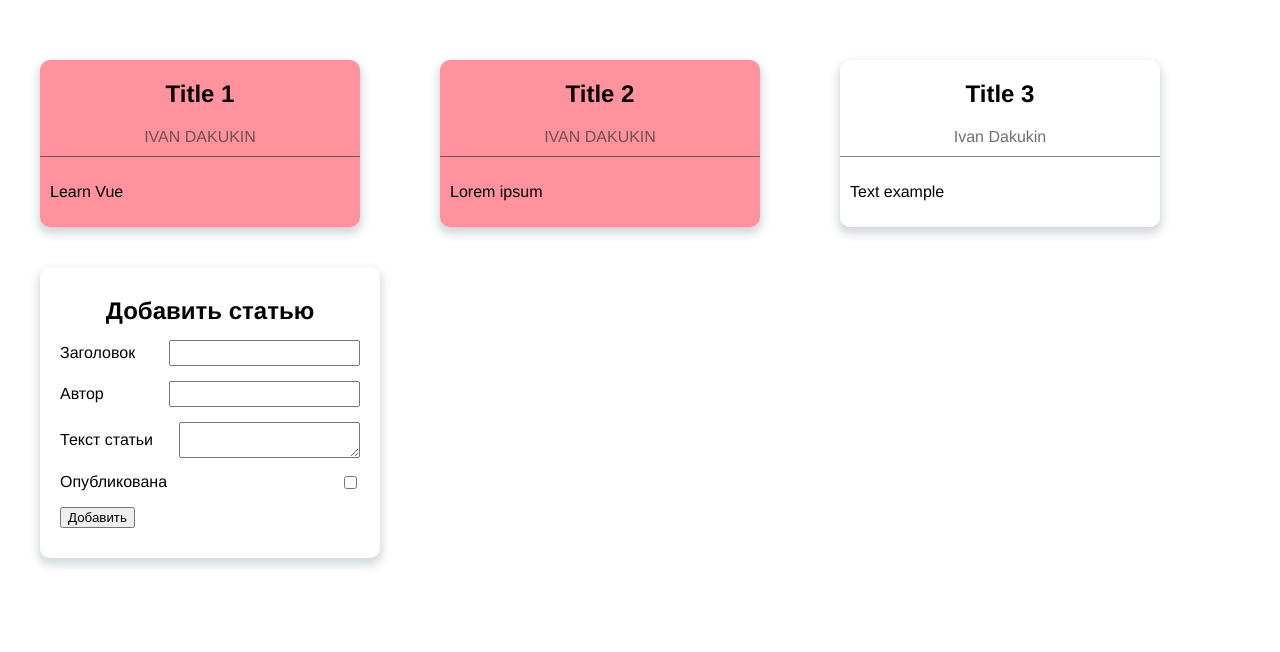
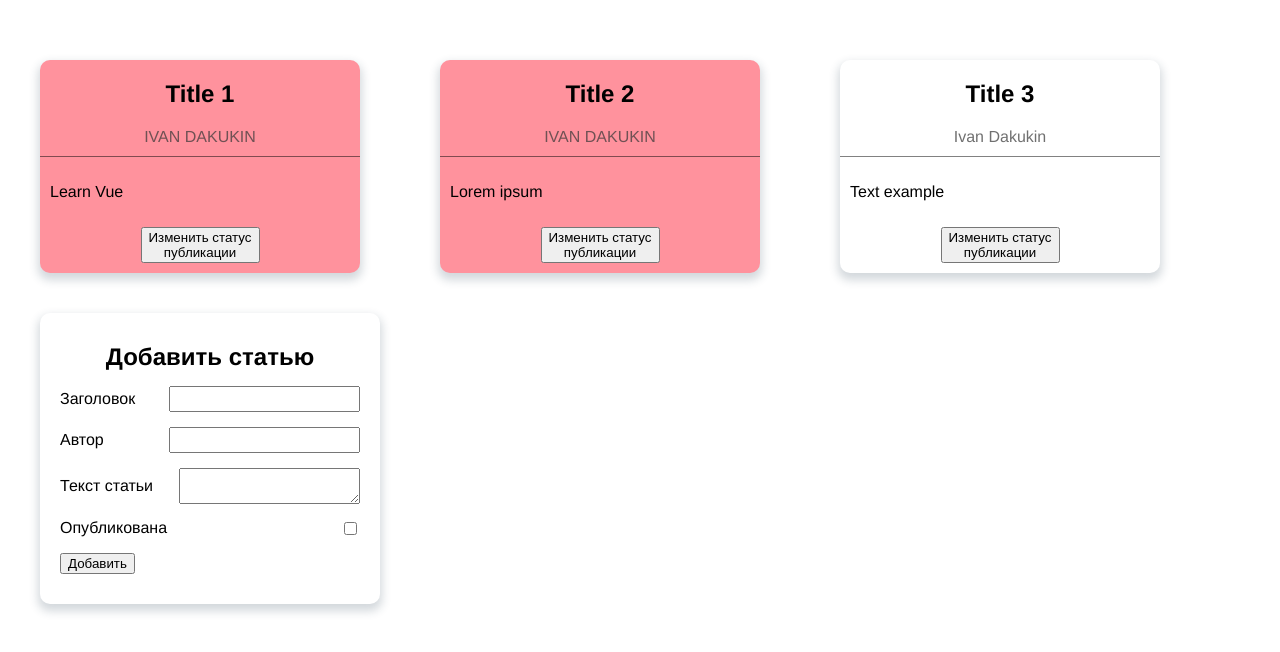
Before and after one commit to IvanDakukin/sm_app, a Vue app: page / in a window 1280 px wide. Shown: the top 652 px of the page. Built offline with nearby package versions, Linux system fonts and the light colour scheme.

Commit message:
Добавил кнопку, изменяющую статус публикации у статей

```diff
--- a/src/components/ArticleNode.vue
+++ b/src/components/ArticleNode.vue
@@ -8,6 +8,11 @@
     </div>
     <div class="article__body">
       <p>{{ body }}</p>
+    </div>
+    <div class="article__toggle-status-btn">
+      <button v-on:click="$emit('toggle-publish-status', id)">
+        Изменить статус<br />публикации
+      </button>
     </div>
   </div>
 </template>
@@ -52,4 +57,9 @@ export default {
   color: rgba(54, 54, 54, 0.715);
   padding-bottom: 10px;
 }
+.article__toggle-status-btn {
+  display: flex;
+  justify-content: center;
+  margin-bottom: 10px;
+}
 </style>
--- a/src/views/ArticleList.vue
+++ b/src/views/ArticleList.vue
@@ -9,11 +9,12 @@
         :body="article.body"
         :isPublished="article.isPublished"
         :author="article.author"
+        v-on:toggle-publish-status="togglePublishStatus"
       ></Article>
     </div>
     <div v-else>No articles in the list.</div>
     <div class="article-form">
-      <ArticleForm v-on:add-article="addArticle"/>
+      <ArticleForm v-on:add-article="addArticle" />
     </div>
   </div>
 </template>
@@ -62,6 +63,10 @@ export default {
       };
       this.articles.push(newArticle);
     },
+    togglePublishStatus(id) {
+      const targetArticle = this.articles.find((article) => article.id == id);
+      targetArticle.isPublished = !targetArticle.isPublished;
+    },
   },
 };
 </script>
```
